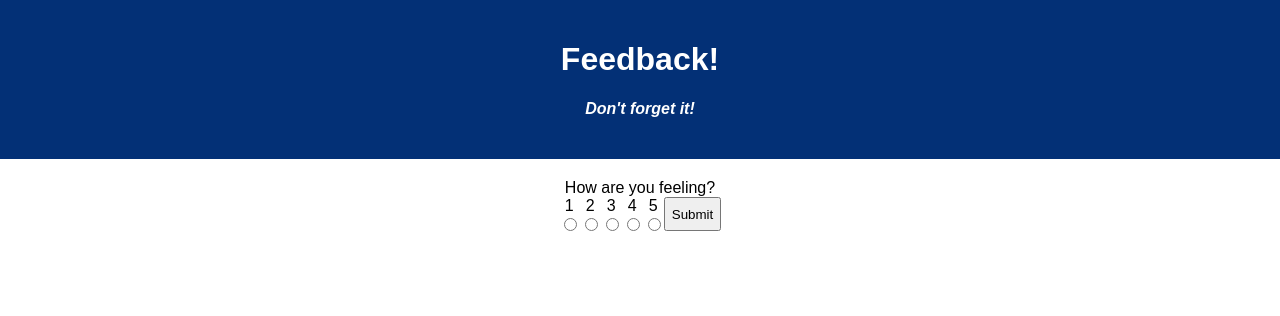
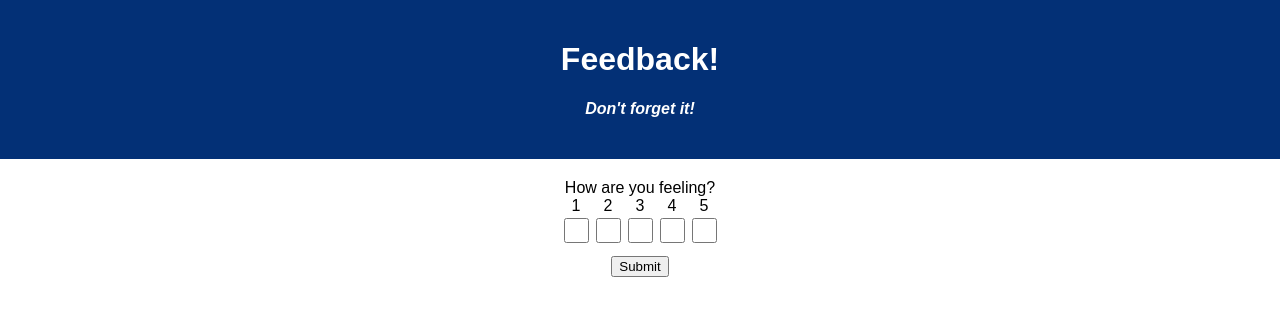
Before and after one commit to RaptorRage421/weekend-redux-feedback-loop, a React (Vite) app: page /understanding in a window 1280 px wide. Shown: the top 316 px of the page. Built offline with nearby package versions, Linux system fonts and the light colour scheme.

Commit message:
input validation, ability to go back to a previous step and change your inputs

```diff
--- a/src/components/App/App.css
+++ b/src/components/App/App.css
@@ -21,3 +21,28 @@
 h4 {
   font-style: italic;
 }
+
+.moreOutside_box {
+display: flex;
+justify-content: center;
+
+}
+.outside_box {
+
+  justify-content: center;
+  height: 300px;
+  width: 400px;
+  border: 1px solid black;
+  background-color: white;
+}
+
+.inside_box {
+
+  height: 2em;
+
+  display: flex;
+  width: auto;
+  justify-content: center;
+  color: white;
+  background-color: #033076;
+}
--- a/src/components/Feeling/FeelingForm.css
+++ b/src/components/Feeling/FeelingForm.css
@@ -15,3 +15,15 @@
     display: flex;
     justify-items: center;
 }
+
+.button-container {
+    display: flex;
+    flex-direction: row;
+    justify-content: center;
+    margin-top: 10px;
+}
+
+input[type="checkbox"]{
+    width: 25px;
+    height: 25px;
+}
--- a/src/components/Feeling/FeelingForm.jsx
+++ b/src/components/Feeling/FeelingForm.jsx
@@ -7,18 +7,24 @@ import './FeelingForm.css'
 const FeelingForm = () => {
     const history = useHistory()
     const dispatch = useDispatch()
-let [myFeelings, setMyFeelings] = useState('')
-
+    const [myFeelings, setMyFeelings] = useState('')
+    const [errorMessage, setErrorMessage] = useState('')
     const handleFeelingChange = (event) => {
         event.preventDefault()
         setMyFeelings(event.target.value)
     }
     const submitFeelings = (event) => {
         event.preventDefault()
-    dispatch({type: 'ADD_FEELINGS', payload: Number(myFeelings)})
+        if (!myFeelings) {
+            setErrorMessage('Please select a feeling score before proceeding.')
+            return
+        }
+        dispatch({ type: 'ADD_FEELINGS', payload: Number(myFeelings) })
         history.push('/understanding')
         setMyFeelings('')
     }
+
+
 
     return (
         <>
@@ -29,8 +35,8 @@ const submitFeelings = (event) => {
                         <div className="vertical_space">
                             <label htmlFor="1">1</label>
                             <input
-                data-testid="input"
-                    type="radio"
+
+                                type="checkbox"
                                 id='1'
                                 name='feelings'
                                 value='1'
@@ -42,7 +48,7 @@ const submitFeelings = (event) => {
                             <label htmlFor="2">2</label>
                             <input
                                 data-testid="input"
-                    type="radio"
+                                type="checkbox"
                                 id='2'
                                 name='feelings'
                                 value='2'
@@ -54,7 +60,7 @@ const submitFeelings = (event) => {
                             <label htmlFor="3">3</label>
                             <input
                                 data-testid="input"
-                    type="radio"
+                                type="checkbox"
                                 id='3'
                                 name='feelings'
                                 value='3'
@@ -66,7 +72,7 @@ const submitFeelings = (event) => {
                             <label htmlFor="4">4</label>
                             <input
                                 data-testid="input"
-                    type="radio"
+                                type="checkbox"
                                 id='4'
                                 name='feelings'
                                 value='4'
@@ -78,7 +84,7 @@ const submitFeelings = (event) => {
                             <label htmlFor="5">5</label>
                             <input
                                 data-testid="input"
-                    type="radio"
+                                type="checkbox"
                                 id='5'
                                 name='feelings'
                                 value='5'
@@ -86,14 +92,16 @@ const submitFeelings = (event) => {
                                 onChange={handleFeelingChange}
                             />
                         </div>
+                    </div>
+                    <div className="button-container">
                         <button data-testid="next" type="submit">Submit</button>
                     </div>
+                    </form>
 
-            </form>
             </div>
+            {errorMessage && <p className="error-message">{errorMessage}</p>}
         </>
     )
-
 }
 
 export default FeelingForm
--- a/src/components/Review/Review.jsx
+++ b/src/components/Review/Review.jsx
@@ -31,7 +31,6 @@ console.log(reviewObject)
 const submitReview = () => {
 axios.post('/api/feedback', reviewObject)
 .then((response) => {
-    dispatch({type: 'CLEAR_ALL'})
     history.push('/submitted')
 })
 .catch((err) => {
--- a/src/components/Review/SubmittedReview.jsx
+++ b/src/components/Review/SubmittedReview.jsx
@@ -1,8 +1,11 @@
+import { useDispatch } from "react-redux"
 import { useHistory } from "react-router-dom/cjs/react-router-dom.min"
+
 const SubmittedReview = () => {
 const history = useHistory()
-
+const dispatch = useDispatch()
 const backToStart = () => {
+    dispatch({type:'CLEAR_ALL'})
 history.push('/')
 }
 
@@ -10,9 +13,12 @@ history.push('/')
         <>
         <h3>Thank You</h3>
         You Have Successfully Submitted your Feedback!
+        <div className="moreOutside_box">
+        <div className="outside_box">
 
-
-        <div data-testid="next" onClick={backToStart}>Submit New Feedback</div>
+        <div className="inside_box" data-testid="next" onClick={backToStart}><p>Submit New Feedback</p></div>
+        </div>
+        </div>
         </>
     )
 
--- a/src/components/Supported/SupportedForm.jsx
+++ b/src/components/Supported/SupportedForm.jsx
@@ -8,6 +8,7 @@ const SupportedForm = () => {
     const history = useHistory()
     const dispatch = useDispatch()
     let [mySupport, setMySupport] = useState(0)
+    const [errorMessage, setErrorMessage] = useState('')
 
     const handleSupportChange = (event) => {
         event.preventDefault()
@@ -15,8 +16,18 @@ const SupportedForm = () => {
     }
     const submitSupport = (event) => {
         event.preventDefault()
+        if (!mySupport) {
+            setErrorMessage('Please select an Understanding score before proceeding.')
+            return
+        }
         dispatch({type: 'ADD_SUPPORT', payload: Number(mySupport)})
         history.push('/comments')
+    }
+
+    const goBack = () => {
+        dispatch({type: 'CLEAR_UNDERSTANDING'})
+        history.goBack()
+
     }
 
         return (
@@ -30,7 +41,7 @@ const SupportedForm = () => {
                 <label htmlFor="1">1</label>
                 <input
                 data-testid="input"
-                    type="radio"
+                    type="checkbox"
                     id='1'
                     name='understanding'
                     value='1'
@@ -42,7 +53,7 @@ const SupportedForm = () => {
                 <label htmlFor="2">2</label>
                 <input
                 data-testid="input"
-                    type="radio"
+                    type="checkbox"
                     id='2'
                     name='understanding'
                     value='2'
@@ -54,7 +65,7 @@ const SupportedForm = () => {
                 <label htmlFor="3">3</label>
                 <input
                 data-testid="input"
-                    type="radio"
+                    type="checkbox"
                     id='3'
                     name='understanding'
                     value='3'
@@ -66,7 +77,7 @@ const SupportedForm = () => {
                 <label htmlFor="4">4</label>
                 <input
                 data-testid="input"
-                    type="radio"
+                    type="checkbox"
                     id='4'
                     name='understanding'
                     value='4'
@@ -78,7 +89,7 @@ const SupportedForm = () => {
                 <label htmlFor="5">5</label>
                 <input
                 data-testid="input"
-                    type="radio"
+                    type="checkbox"
                     id='5'
                     name='understanding'
                     value='5'
@@ -86,13 +97,18 @@ const SupportedForm = () => {
                     onChange={handleSupportChange}
                 />
                 </div>
-                <button data-testid="next" type="submit">Submit</button>
                 </div>
+                <div className="button-container">
+                        <button type="button" onClick={goBack}>Back</button>
+                        <button data-testid="next" type="submit">Next</button>
+                    </div>
+                </form>
 
-            </form>
             </div>
-            </>
-        )
+            {errorMessage && <p className="error-message">{errorMessage}</p>}
+        </>
+    )
+
 
     }
 
--- a/src/components/Understanding/UnderstandingForm.jsx
+++ b/src/components/Understanding/UnderstandingForm.jsx
@@ -7,7 +7,8 @@ const UnderstandingForm = () => {
 
     const history = useHistory()
     const dispatch = useDispatch()
-    let [myUnderstanding, setMyUnderstanding] = useState(0)
+    let [myUnderstanding, setMyUnderstanding] = useState('')
+    const [errorMessage, setErrorMessage] = useState('')
 
     const handleUnderstandingChange = (event) => {
         event.preventDefault()
@@ -15,8 +16,18 @@ const UnderstandingForm = () => {
     }
     const submitUnderstanding = (event) => {
         event.preventDefault()
-        dispatch({type: 'ADD_UNDERSTANDING', payload: Number(myUnderstanding)})
+        if (!myUnderstanding) {
+            setErrorMessage('Please select an Understanding score before proceeding.')
+            return
+        }
+        dispatch({ type: 'ADD_UNDERSTANDING', payload: Number(myUnderstanding) })
         history.push('/support')
+    }
+
+    const goBack = () => {
+        dispatch({type: 'CLEAR_FEELING'})
+        history.goBack()
+
     }
 
     return (
@@ -30,7 +41,7 @@ const UnderstandingForm = () => {
                             <label htmlFor="1">1</label>
                             <input
                                 data-testid="input"
-                    type="radio"
+                                type="checkbox"
                                 id='1'
                                 name='understanding'
                                 value='1'
@@ -42,7 +53,7 @@ const UnderstandingForm = () => {
                             <label htmlFor="2">2</label>
                             <input
                                 data-testid="input"
-                    type="radio"
+                                type="checkbox"
                                 id='2'
                                 name='understanding'
                                 value='2'
@@ -54,7 +65,7 @@ const UnderstandingForm = () => {
                             <label htmlFor="3">3</label>
                             <input
                                 data-testid="input"
-                    type="radio"
+                                type="checkbox"
                                 id='3'
                                 name='understanding'
                                 value='3'
@@ -66,7 +77,7 @@ const UnderstandingForm = () => {
                             <label htmlFor="4">4</label>
                             <input
                                 data-testid="input"
-                    type="radio"
+                                type="checkbox"
                                 id='4'
                                 name='understanding'
                                 value='4'
@@ -78,7 +89,7 @@ const UnderstandingForm = () => {
                             <label htmlFor="5">5</label>
                             <input
                                 data-testid="input"
-                    type="radio"
+                                type="checkbox"
                                 id='5'
                                 name='understanding'
                                 value='5'
@@ -86,11 +97,16 @@ const UnderstandingForm = () => {
                                 onChange={handleUnderstandingChange}
                             />
                         </div>
+
+                    </div>
+                    <div className="button-container">
+                        <button type="button" onClick={goBack}>Back</button>
                         <button data-testid="next" type="submit">Next</button>
                     </div>
+                </form>
 
-            </form>
             </div>
+            {errorMessage && <p className="error-message">{errorMessage}</p>}
         </>
     )
 
```
Also changed, not shown: src/components/Comments/CommentsForm.jsx (+16 -5 lines), src/redux/store.jsx (+10 -2 lines), 1 other file (tests, documents, lock files or other folders). Lines whose indentation alone changed are shown as unchanged.
